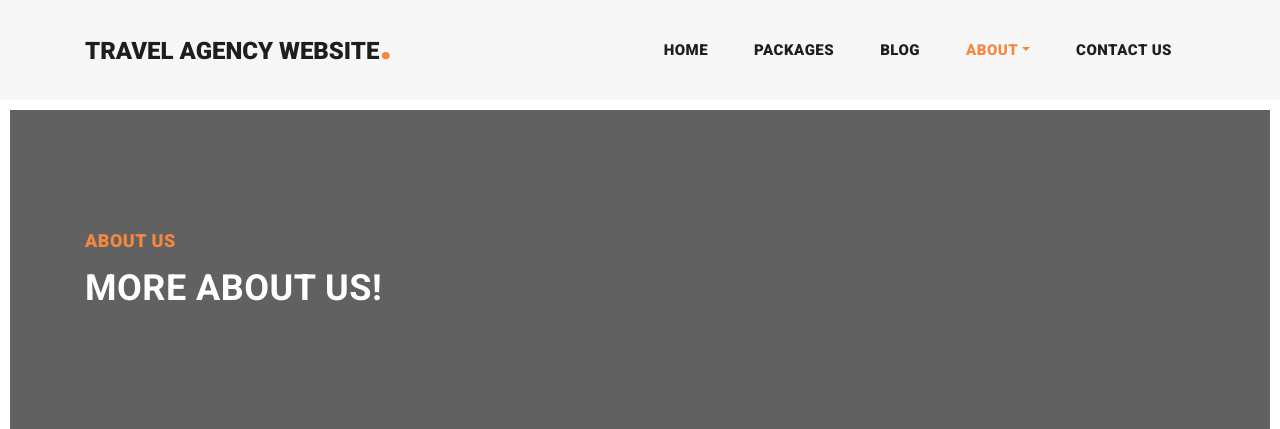
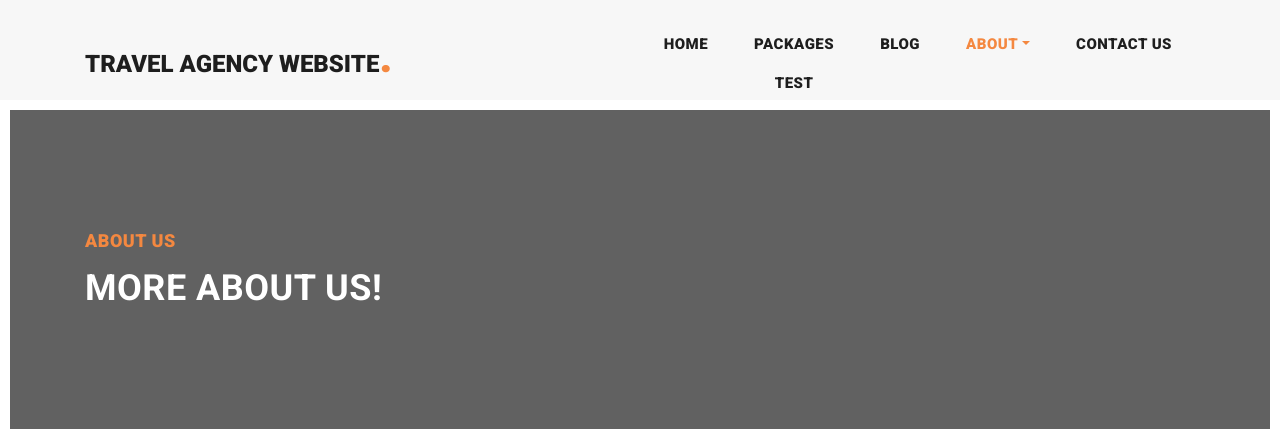
Before and after one commit to arnirob87/kabarpath, a Django app: template myproject/myapp/templates/about.html in a window 1280 px wide. Shown: the top 429 px of the page. Run offline with Django 5.2, Linux system fonts and the light colour scheme; the template is opened without the code that fills it, so the values that code supplies are empty; some libraries are stand-ins or nearby versions.

Commit message:
add test

```diff
--- a/myproject/myapp/templates/about.html
+++ b/myproject/myapp/templates/about.html
@@ -51,6 +51,7 @@
               </li>
               <li class="nav-item">
                 <a class="nav-link" href="packages.html">Packages</a>
+                <a class="nav-link" href="packages.html">test</a>
               </li>
 
               <li class="nav-item">
```
